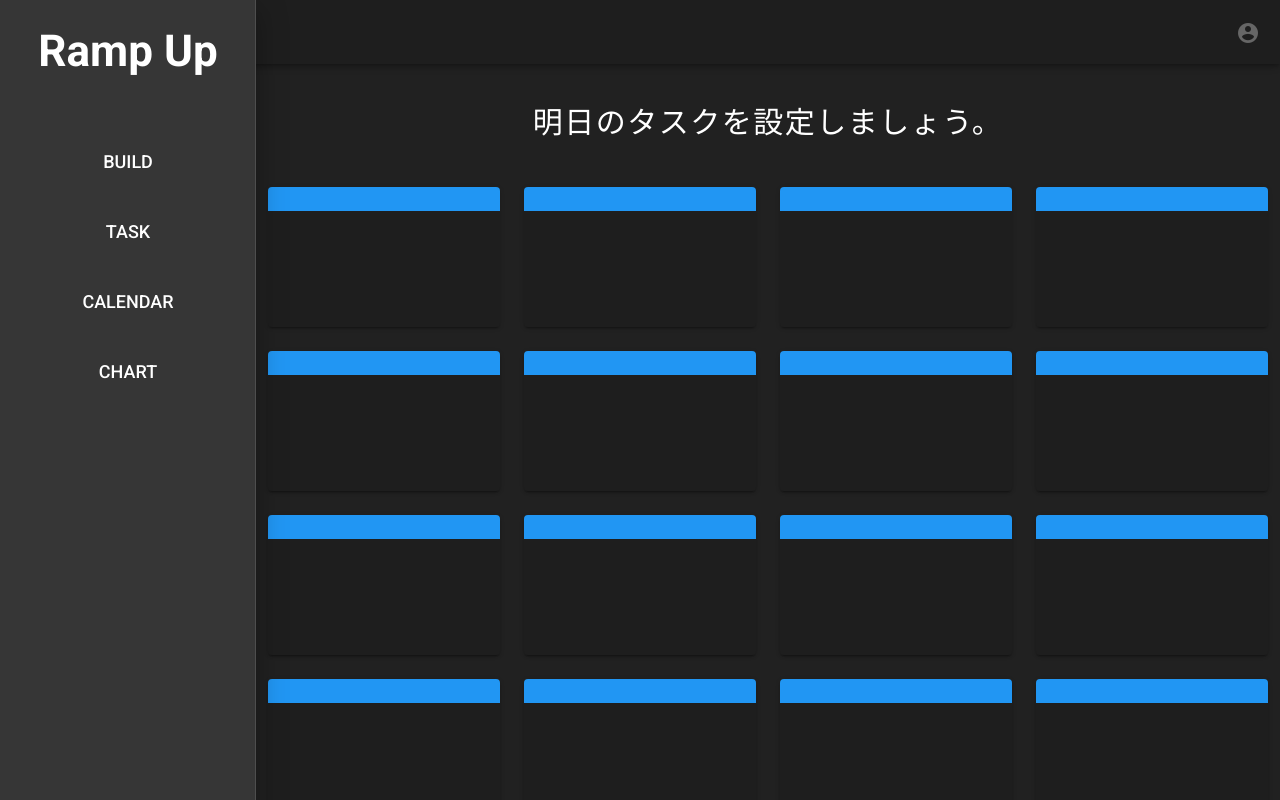
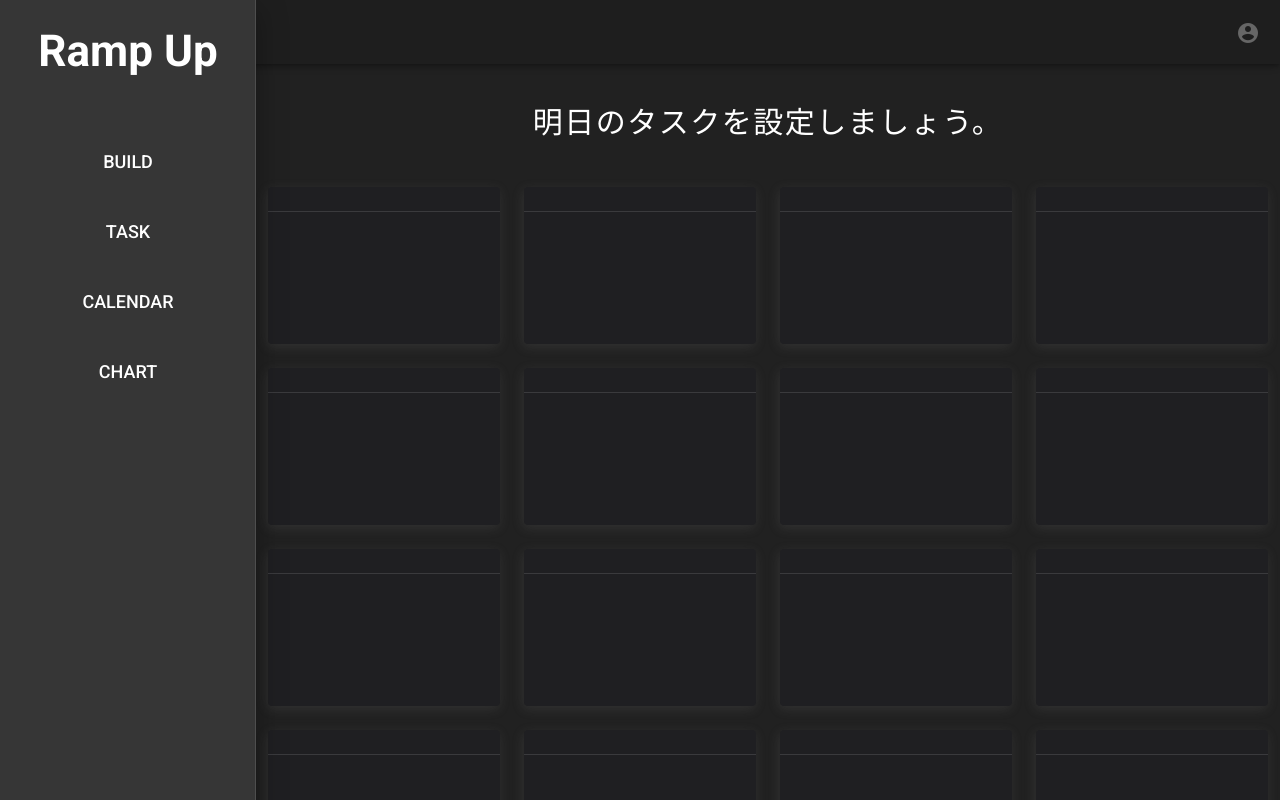
Before and after one commit to Kenchiki-chiki/ramp-up-front, a Nuxt app: page /task in a window 1280 px wide. Shown: the top 800 px of the page. Built offline with nearby package versions, Linux system fonts and the light colour scheme; no server answers.

Commit message:
タスクページの見た目を修正

```diff
--- a/layouts/default.vue
+++ b/layouts/default.vue
@@ -96,4 +96,26 @@ input:-webkit-autofill {
 .devise-token-auth-form {
   margin: 70px 0 0 0 ;
 }
+
+.task-item {
+  background-color: #212121;
+}
+
+.task-item-card {
+  box-shadow: -1px 3px 12px rgba(119, 119, 119, 0.2) !important;
+}
+
+.task-v-card-actions {
+  display: flex;
+  justify-content: flex-end;
+}
+
+.task-btn {
+  padding: 0 14px !important;
+}
+
+#task-icon {
+  font-size: 1.2em;
+  margin-left: 4px;
+}
 </style>
--- a/pages/build.vue
+++ b/pages/build.vue
@@ -139,6 +139,7 @@ export default {
   margin-bottom: 15px;
   /* box-shadow: -1px 12px 25px rgba(119, 119, 119, 0.2); */
   box-shadow: -1px 3px 12px rgba(119, 119, 119, 0.2);
+  /* background-color: #1f1f22; */
 }
 
 #skill-title {
--- a/pages/task.vue
+++ b/pages/task.vue
@@ -10,18 +10,51 @@
           </div>
           <v-container id="task-container">
             <v-row>
+
+
+
+              <v-col
+              class="task-item"
+                cols="12"
+                sm="6"
+                md="3"
+              >
+                <v-card
+                  class="mx-auto text-center task-item-card"
+                  color="#1f1f22"
+                  dark
+                >
+                  <v-card-text>
+                    <div class="display-1 font-weight-thin">
+
+                    </div>
+                  </v-card-text>
+                  <v-divider></v-divider>
+                  <v-card-actions class="justify-center">
+                    <input v-model="task1" type="text" class="task-form">
+                  </v-card-actions>
+                </v-card>
+              </v-col>
+
               <v-col
                 cols="12"
                 sm="6"
                 md="3"
               >
-                <v-card height="140px">
-                  <v-card-title id="task-v-card-title-bar-blue" class="blue white--text">
-                    <span class="headline"></span>
-                    <v-spacer></v-spacer>
-                  </v-card-title>
-                    <input v-model="task1" type="text" class="task-form">
+                <v-card
+                  class="mx-auto text-center task-item-card"
+                  color="#1f1f22"
+                  dark
+                >
+                  <v-card-text>
+                    <div class="display-1 font-weight-thin">
 
+                    </div>
+                  </v-card-text>
+                  <v-divider></v-divider>
+                  <v-card-actions class="justify-center">
+                    <input v-model="task2" type="text" class="task-form">
+                  </v-card-actions>
                 </v-card>
               </v-col>
               <v-col
@@ -29,13 +62,20 @@
                 sm="6"
                 md="3"
               >
-                <v-card height="140px">
-                  <v-card-title id="task-v-card-title-bar-blue" class="blue white--text">
-                    <span class="headline"></span>
-                    <v-spacer></v-spacer>
-                  </v-card-title>
-                    <input v-model="task2" type="text" class="task-form">
+                <v-card
+                  class="mx-auto text-center task-item-card"
+                  color="#1f1f22"
+                  dark
+                >
+                  <v-card-text>
+                    <div class="display-1 font-weight-thin">
 
+                    </div>
+                  </v-card-text>
+                  <v-divider></v-divider>
+                  <v-card-actions class="justify-center">
+                    <input v-model="task3" type="text" class="task-form">
+                  </v-card-actions>
                 </v-card>
               </v-col>
               <v-col
@@ -43,13 +83,20 @@
                 sm="6"
                 md="3"
               >
-                <v-card height="140px">
-                  <v-card-title id="task-v-card-title-bar-blue" class="blue white--text">
-                    <span class="headline"></span>
-                    <v-spacer></v-spacer>
-                  </v-card-title>
-                    <input v-model="task3" type="text" class="task-form">
+                <v-card
+                  class="mx-auto text-center task-item-card"
+                  color="#1f1f22"
+                  dark
+                >
+                  <v-card-text>
+                    <div class="display-1 font-weight-thin">
 
+                    </div>
+                  </v-card-text>
+                  <v-divider></v-divider>
+                  <v-card-actions class="justify-center">
+                    <input v-model="task4" type="text" class="task-form">
+                  </v-card-actions>
                 </v-card>
               </v-col>
               <v-col
@@ -57,13 +104,20 @@
                 sm="6"
                 md="3"
               >
-                <v-card height="140px">
-                  <v-card-title id="task-v-card-title-bar-blue" class="blue white--text">
-                    <span class="headline"></span>
-                    <v-spacer></v-spacer>
-                  </v-card-title>
-                    <input v-model="task4" type="text" class="task-form">
+                <v-card
+                  class="mx-auto text-center task-item-card"
+                  color="#1f1f22"
+                  dark
+                >
+                  <v-card-text>
+                    <div class="display-1 font-weight-thin">
 
+                    </div>
+                  </v-card-text>
+                  <v-divider></v-divider>
+                  <v-card-actions class="justify-center">
+                    <input v-model="task5" type="text" class="task-form">
+                  </v-card-actions>
                 </v-card>
               </v-col>
               <v-col
@@ -71,13 +125,20 @@
                 sm="6"
                 md="3"
               >
-                <v-card height="140px">
-                  <v-card-title id="task-v-card-title-bar-green" class="blue white--text">
-                    <span class="headline"></span>
-                    <v-spacer></v-spacer>
-                  </v-card-title>
-                    <input v-model="task5" type="text" class="task-form">
+                <v-card
+                  class="mx-auto text-center task-item-card"
+                  color="#1f1f22"
+                  dark
+                >
+                  <v-card-text>
+                    <div class="display-1 font-weight-thin">
 
+                    </div>
+                  </v-card-text>
+                  <v-divider></v-divider>
+                  <v-card-actions class="justify-center">
+                    <input v-model="task6" type="text" class="task-form">
+                  </v-card-actions>
                 </v-card>
               </v-col>
               <v-col
@@ -85,13 +146,20 @@
                 sm="6"
                 md="3"
               >
-                <v-card height="140px">
-                  <v-card-title id="task-v-card-title-bar-green" class="blue white--text">
-                    <span class="headline"></span>
-                    <v-spacer></v-spacer>
-                  </v-card-title>
-                    <input v-model="task6" type="text" class="task-form">
+                <v-card
+                  class="mx-auto text-center task-item-card"
+                  color="#1f1f22"
+                  dark
+                >
+                  <v-card-text>
+                    <div class="display-1 font-weight-thin">
 
+                    </div>
+                  </v-card-text>
+                  <v-divider></v-divider>
+                  <v-card-actions class="justify-center">
+                    <input v-model="task7" type="text" class="task-form">
+                  </v-card-actions>
                 </v-card>
               </v-col>
               <v-col
@@ -99,13 +167,20 @@
                 sm="6"
                 md="3"
               >
-                <v-card height="140px">
-                  <v-card-title id="task-v-card-title-bar-green" class="blue white--text">
-                    <span class="headline"></span>
-                    <v-spacer></v-spacer>
-                  </v-card-title>
-                    <input v-model="task7" type="text" class="task-form">
+                <v-card
+                  class="mx-auto text-center task-item-card"
+                  color="#1f1f22"
+                  dark
+                >
+                  <v-card-text>
+                    <div class="display-1 font-weight-thin">
 
+                    </div>
+                  </v-card-text>
+                  <v-divider></v-divider>
+                  <v-card-actions class="justify-center">
+                    <input v-model="task8" type="text" class="task-form">
+                  </v-card-actions>
                 </v-card>
               </v-col>
               <v-col
@@ -113,13 +188,20 @@
                 sm="6"
                 md="3"
               >
-                <v-card height="140px">
-                  <v-card-title id="task-v-card-title-bar-green" class="blue white--text">
-                    <span class="headline"></span>
-                    <v-spacer></v-spacer>
-                  </v-card-title>
-                    <input v-model="task8" type="text" class="task-form">
+                <v-card
+                  class="mx-auto text-center task-item-card"
+                  color="#1f1f22"
+                  dark
+                >
+                  <v-card-text>
+                    <div class="display-1 font-weight-thin">
 
+                    </div>
+                  </v-card-text>
+                  <v-divider></v-divider>
+                  <v-card-actions class="justify-center">
+                    <input v-model="task9" type="text" class="task-form">
+                  </v-card-actions>
                 </v-card>
               </v-col>
               <v-col
@@ -127,13 +209,20 @@
                 sm="6"
                 md="3"
               >
-                <v-card height="140px">
-                  <v-card-title id="task-v-card-title-bar-yellow" class="blue white--text">
-                    <span class="headline"></span>
-                    <v-spacer></v-spacer>
-                  </v-card-title>
-                    <input v-model="task9" type="text" class="task-form">
+                <v-card
+                  class="mx-auto text-center task-item-card"
+                  color="#1f1f22"
+                  dark
+                >
+                  <v-card-text>
+                    <div class="display-1 font-weight-thin">
 
+                    </div>
+                  </v-card-text>
+                  <v-divider></v-divider>
+                  <v-card-actions class="justify-center">
+                    <input v-model="task10" type="text" class="task-form">
+                  </v-card-actions>
                 </v-card>
               </v-col>
               <v-col
@@ -141,13 +230,20 @@
                 sm="6"
                 md="3"
               >
-                <v-card height="140px">
-                  <v-card-title id="task-v-card-title-bar-yellow" class="blue white--text">
-                    <span class="headline"></span>
-                    <v-spacer></v-spacer>
-                  </v-card-title>
-                    <input v-model="task10" type="text" class="task-form">
+                <v-card
+                  class="mx-auto text-center task-item-card"
+                  color="#1f1f22"
+                  dark
+                >
+                  <v-card-text>
+                    <div class="display-1 font-weight-thin">
 
+                    </div>
+                  </v-card-text>
+                  <v-divider></v-divider>
+                  <v-card-actions class="justify-center">
+                    <input v-model="task11" type="text" class="task-form">
+                  </v-card-actions>
                 </v-card>
               </v-col>
               <v-col
@@ -155,13 +251,20 @@
                 sm="6"
                 md="3"
               >
-                <v-card height="140px">
-                  <v-card-title id="task-v-card-title-bar-yellow" class="blue white--text">
-                    <span class="headline"></span>
-                    <v-spacer></v-spacer>
-                  </v-card-title>
-                    <input v-model="task11" type="text" class="task-form">
+                <v-card
+                  class="mx-auto text-center task-item-card"
+                  color="#1f1f22"
+                  dark
+                >
+                  <v-card-text>
+                    <div class="display-1 font-weight-thin">
 
+                    </div>
+                  </v-card-text>
+                  <v-divider></v-divider>
+                  <v-card-actions class="justify-center">
+                    <input v-model="task12" type="text" class="task-form">
+                  </v-card-actions>
                 </v-card>
               </v-col>
               <v-col
@@ -169,13 +272,20 @@
                 sm="6"
                 md="3"
               >
-                <v-card height="140px">
-                  <v-card-title id="task-v-card-title-bar-yellow" class="blue white--text">
-                    <span class="headline"></span>
-                    <v-spacer></v-spacer>
-                  </v-card-title>
-                    <input v-model="task12" type="text" class="task-form">
+                <v-card
+                  class="mx-auto text-center task-item-card"
+                  color="#1f1f22"
+                  dark
+                >
+                  <v-card-text>
+                    <div class="display-1 font-weight-thin">
 
+                    </div>
+                  </v-card-text>
+                  <v-divider></v-divider>
+                  <v-card-actions class="justify-center">
+                    <input v-model="task13" type="text" class="task-form">
+                  </v-card-actions>
                 </v-card>
               </v-col>
               <v-col
@@ -183,13 +293,20 @@
                 sm="6"
                 md="3"
               >
-                <v-card height="140px">
-                  <v-card-title id="task-v-card-title-bar-red" class="blue white--text">
-                    <span class="headline"></span>
-                    <v-spacer></v-spacer>
-                  </v-card-title>
-                    <input v-model="task13" type="text" class="task-form">
+                <v-card
+                  class="mx-auto text-center task-item-card"
+                  color="#1f1f22"
+                  dark
+                >
+                  <v-card-text>
+                    <div class="display-1 font-weight-thin">
 
+                    </div>
+                  </v-card-text>
+                  <v-divider></v-divider>
+                  <v-card-actions class="justify-center">
+                    <input v-model="task14" type="text" class="task-form">
+                  </v-card-actions>
                 </v-card>
               </v-col>
               <v-col
@@ -197,13 +314,20 @@
                 sm="6"
                 md="3"
               >
-                <v-card height="140px">
-                  <v-card-title id="task-v-card-title-bar-red" class="blue white--text">
-                    <span class="headline"></span>
-                    <v-spacer></v-spacer>
-                  </v-card-title>
-                    <input v-model="task14" type="text" class="task-form">
+                <v-card
+                  class="mx-auto text-center task-item-card"
+                  color="#1f1f22"
+                  dark
+                >
+                  <v-card-text>
+                    <div class="display-1 font-weight-thin">
 
+                    </div>
+                  </v-card-text>
+                  <v-divider></v-divider>
+                  <v-card-actions class="justify-center">
+                    <input v-model="task15" type="text" class="task-form">
+                  </v-card-actions>
                 </v-card>
               </v-col>
               <v-col
@@ -211,41 +335,36 @@
                 sm="6"
                 md="3"
               >
-                <v-card height="140px">
-                  <v-card-title id="task-v-card-title-bar-red" class="blue white--text">
-                    <span class="headline"></span>
-                    <v-spacer></v-spacer>
-                  </v-card-title>
-                    <input v-model="task15" type="text" class="task-form">
+                <v-card
+                  class="mx-auto text-center task-item-card"
+                  color="#1f1f22"
+                  dark
+                >
+                  <v-card-text>
+                    <div class="display-1 font-weight-thin">
 
+                    </div>
+                  </v-card-text>
+                  <v-divider></v-divider>
+                  <v-card-actions class="justify-center">
+                    <input v-model="task16" type="text" class="task-form">
+                  </v-card-actions>
                 </v-card>
               </v-col>
-              <v-col
-                cols="12"
-                sm="6"
-                md="3"
-              >
-                <v-card height="140px">
-                  <v-card-title id="task-v-card-title-bar-red" class="blue white--text">
-                    <span class="headline"></span>
-                    <v-spacer></v-spacer>
-                  </v-card-title>
-                    <input v-model="task16" type="text" class="task-form">
 
-                </v-card>
-              </v-col>
               <v-col>
                 <v-card-actions class="task-v-card-actions">
                   <v-btn
                     @click="saveTasks"
                     color="#666666"
-                    class="white--text save-task-btn"
+                    class="white--text task-btn"
                   >
                     保存
-                    <v-icon id="save-task-icon">fas fa-save</v-icon>
+                    <v-icon id="task-icon">fas fa-save</v-icon>
                   </v-btn>
                 </v-card-actions>
               </v-col>
+
             </v-row>
           </v-container>
         </div>
@@ -323,48 +442,6 @@ export default {
 </script>
 
 <style>
-.task-col {
-  display: flex;
-  justify-content: center;
-  /* margin-top: 20px; */
-  padding: 0px;
-  width: inherit;
-}
-
-.task_wrapper {
-  display: flex;
-  justify-content: center;
-}
-
-.box {
-  background-color: #1E1E1E;
-  width: 250px;
-  height: 130px;
-}
-
-.box-bar {
-  background-color: aqua;
-  height: 10px;
-  width: 100%;
-}
-
-/* #task-v-card-title-bar-blue {
-  background-color: #039BE5;
-}
-#task-v-card-title-bar-green {
-  background-color: #43A047;
-}
-#task-v-card-title-bar-yellow {
-  background-color:#FDD835;
-}
-#task-v-card-title-bar-red {
-  background-color: #E53935;
-} */
-
-.v-card__subtitle, .v-card__text, .v-card__title {
-    padding: 12px;
-}
-
 .task-form {
   color: white;
   border: none;
@@ -376,14 +453,8 @@ export default {
   /* resize: none; */
 }
 
-.task-v-card-actions {
-  display: flex;
-  justify-content: flex-end;
-}
-
-#save-task-icon {
-  font-size: 1.2em;
-  margin-left: 4px;
+.v-card__subtitle, .v-card__text, .v-card__title {
+    padding: 12px;
 }
 
 </style>
```
Also changed, not shown: pages/saved_task.vue (+25 -30 lines).
